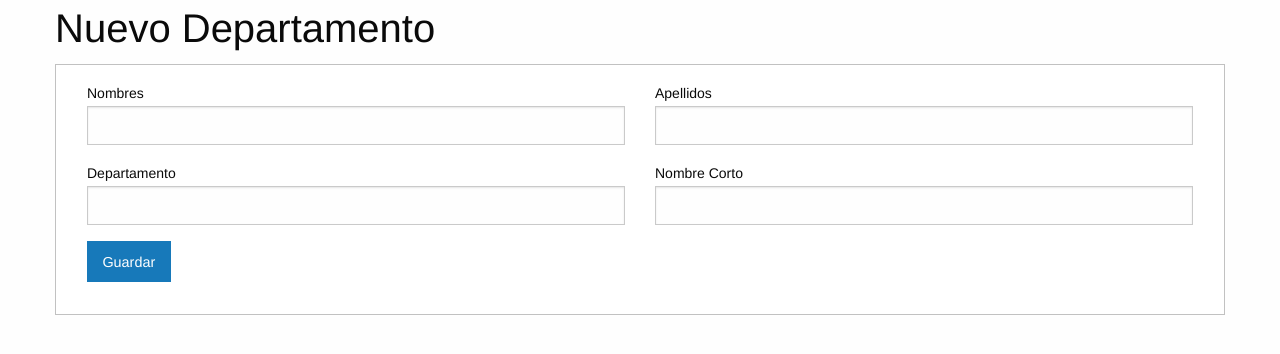
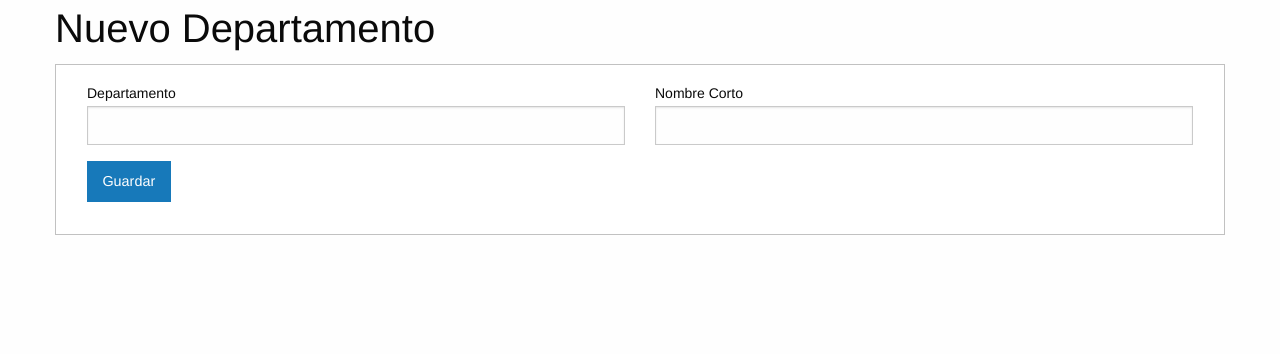
Before and after one commit to RequiemGo/Empleados, a Django app: template templates/departamento/new_departamento.html in a window 1280 px wide. Shown: the part 55-409 px from the top of the page. Run offline with Django 4.2, Linux system fonts and the light colour scheme; the template is opened without the code that fills it, so the values that code supplies are empty, except form fields; tables that the repository leaves empty hold one stand-in row (values such as "Sample post"); form fields are guessed from the names that the template uses; some libraries are stand-ins or nearby versions.

Commit message:
department view correction

```diff
--- a/templates/departamento/new_departamento.html
+++ b/templates/departamento/new_departamento.html
@@ -12,16 +12,6 @@ Nuevo Departamento
     <div class="grid-x"></div>
     <h2 class="cell">Nuevo Departamento</h2>
     <form class="cell callout grid-x grid-margin-x" method="post">{% csrf_token %}
-        <div class="large-6 cell">
-            <label>Nombres
-                {{form.nombre}}
-            </label>
-        </div>
-        <div class="large-6 cell">
-            <label>Apellidos
-                {{form.apellidos}}
-            </label>
-        </div>
         <div class="large-6 cell">
             <label>Departamento
                 {{form.departamento}}
```
